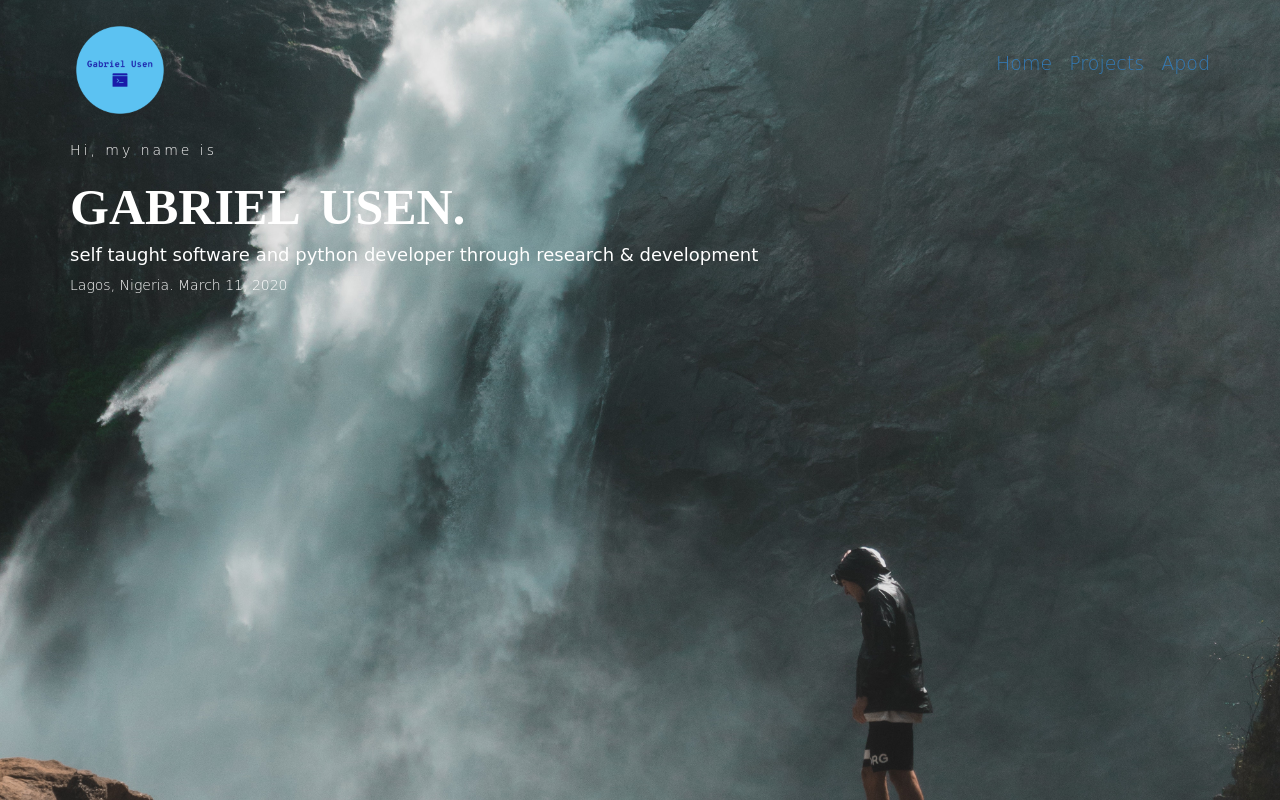
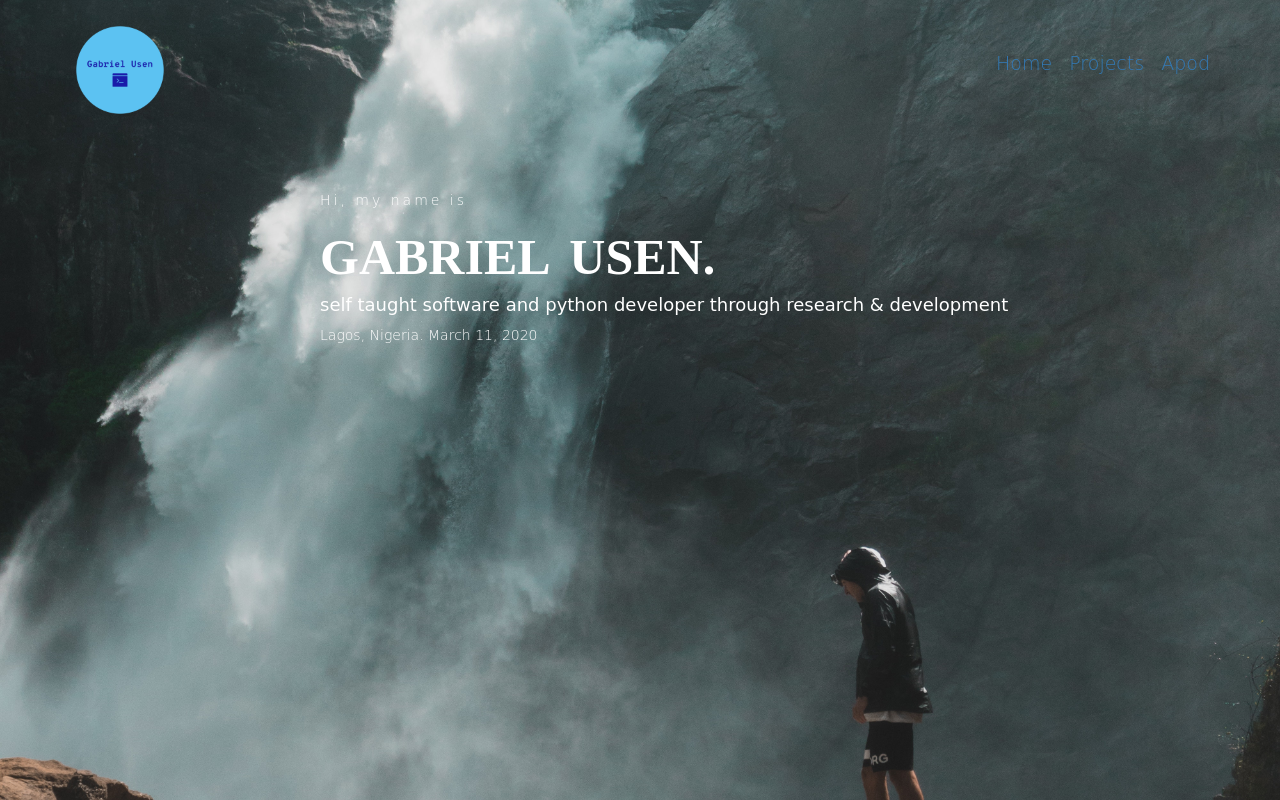
Before and after one commit to Gabrielusen/mysite, a Django app: page / in a window 1280 px wide. Run offline with Django 3.2, Linux system fonts and the light colour scheme; some libraries are stand-ins or nearby versions; some web fonts are replaced.

Commit message:
fixing frontend

```diff
--- a/pages/static/css/base.css
+++ b/pages/static/css/base.css
@@ -13,14 +13,14 @@ body {
 }
 
 .griffin{
-    background: url('../images/nice.jpg') no-repeat center center fixed;
+    background: url('../images/nice.jpg') no-repeat fixed;
     height: 100vh;
     -webkit-background-size: cover;
     -moz-background-size: cover;
     -o-background-size: cover;
     background-size: cover;
     min-height: 100%;
-    background-position: right center;
+    background-position: center center;
 }
 
 nav{
@@ -77,8 +77,8 @@ h1{
 }
 
 .adjust{
-    margin: 0px;
-    padding: 0px;
+    padding-left: 25rem;
+    padding-top: 5rem;
 }
 
 strong{
```
